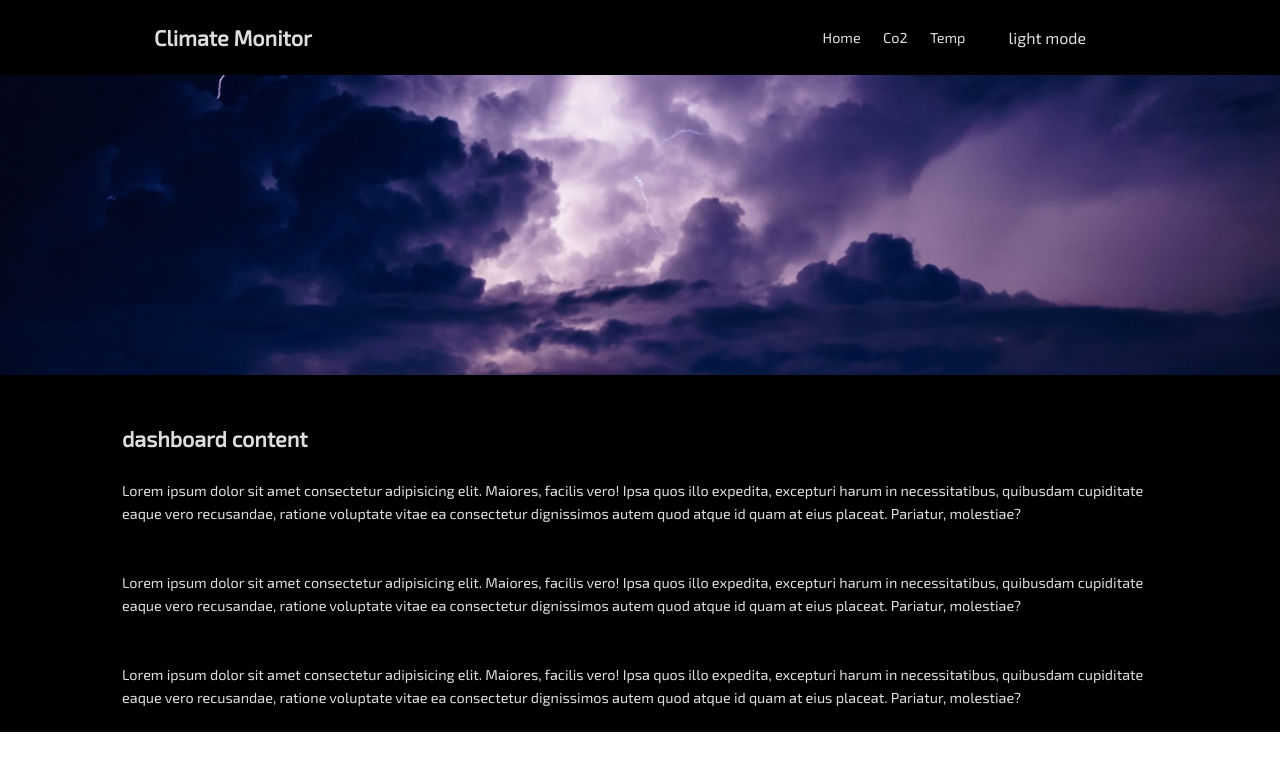
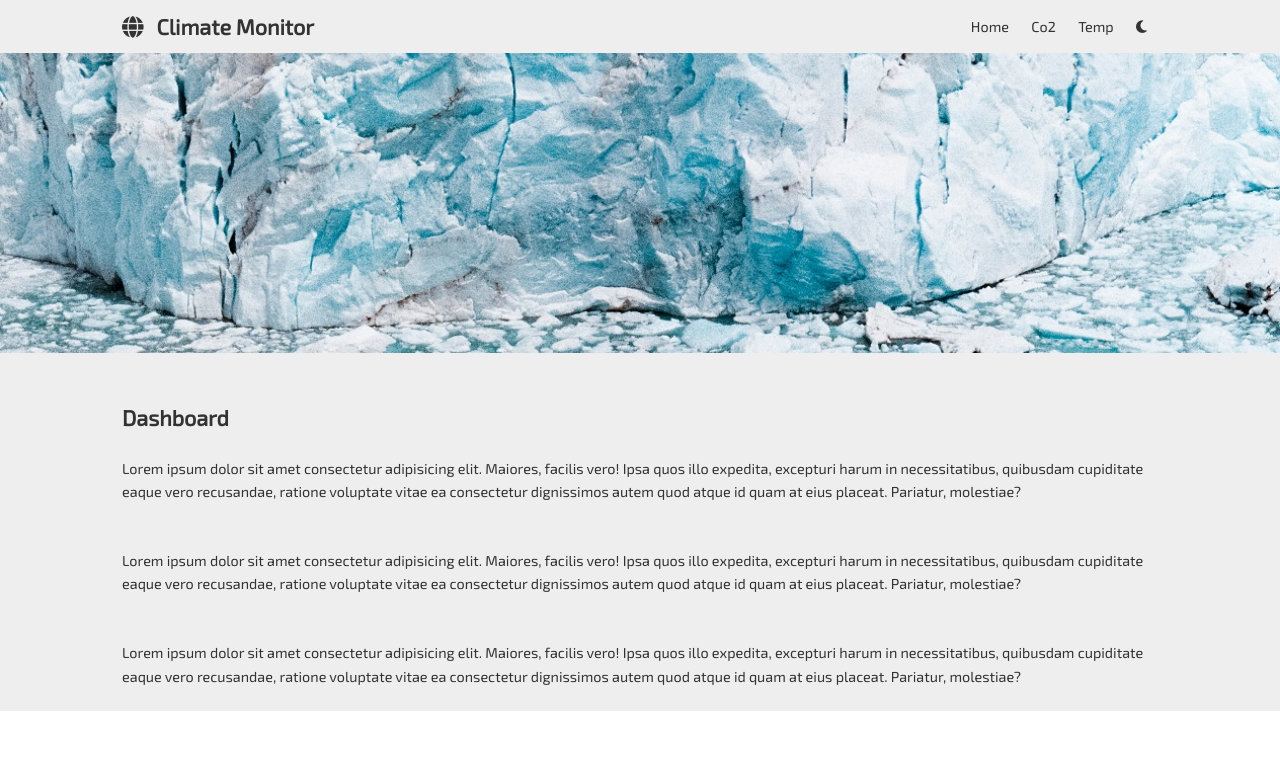
Before and after one commit to TomaszPietrzykowski/climate-monitor-archive, a React (Create React App) app: page / in a window 1280 px wide. Shown: the top 770 px of the page. Built offline with nearby package versions, Linux system fonts and the light colour scheme.

Commit message:
theme toggle btn switch icon added

```diff
--- a/public/index.html
+++ b/public/index.html
@@ -9,6 +9,10 @@
       name="description"
       content="Latest and historical climate data monitor"
     />
+    <script
+      src="https://kit.fontawesome.com/d665e54522.js"
+      crossorigin="anonymous"
+    ></script>
     <title>Climate Monitor</title>
   </head>
   <body>
--- a/src/App.css
+++ b/src/App.css
@@ -351,7 +351,7 @@ table th {
   display: flex;
   justify-content: space-between;
   align-items: center;
-  padding: 0.7rem 2rem;
+  padding: 0.5rem 0;
   z-index: 1;
   width: 100%;
   /* opacity: 0.9; */
--- a/src/components/Dashboard.js
+++ b/src/components/Dashboard.js
@@ -10,7 +10,7 @@ const Dashboard = () => {
         <div className="dashboard">
           <br />
           <br />
-          <h2>dashboard content</h2>
+          <h2>Dashboard</h2>
           <br />
           <p>
             Lorem ipsum dolor sit amet consectetur adipisicing elit. Maiores,
--- a/src/components/layout/Navbar.js
+++ b/src/components/layout/Navbar.js
@@ -12,7 +12,12 @@ const Navbar = () => {
     >
       <div className="container">
         <nav className="navbar">
-          <h1 className="logo">Climate Monitor</h1>
+          <div className="logo">
+            <h1>
+              <i className="fas fa-globe" />
+              <span style={{ paddingLeft: "0.8rem" }}>Climate Monitor</span>
+            </h1>
+          </div>
           <ul>
             <li>Home</li>
             <li>Co2</li>
--- a/src/components/layout/ThemeToggle.js
+++ b/src/components/layout/ThemeToggle.js
@@ -1,24 +1,16 @@
-import React from "react"
+import React, { useContext } from "react"
 import { ThemeContext } from "../../contexts/ThemeContext"
 
 const ThemeToggle = () => {
+  const { isDarkMode, dark, light, toggleTheme } = useContext(ThemeContext)
+  const theme = isDarkMode ? dark : light
   return (
-    <ThemeContext.Consumer>
-      {context => {
-        const { isDarkMode, dark, light, toggleTheme } = context
-        const theme = isDarkMode ? dark : light
-        const btnText = isDarkMode ? "light mode" : "dark mode"
-        return (
-          <button
-            style={{ background: theme.bgPrimary, color: theme.text }}
-            onClick={toggleTheme}
-            className="btn btn-dark"
-          >
-            {btnText}
-          </button>
-        )
-      }}
-    </ThemeContext.Consumer>
+    <div
+      style={{ background: theme.bgPrimary, color: theme.text }}
+      onClick={toggleTheme}
+    >
+      <i className={theme.ico} />
+    </div>
   )
 }
 
--- a/src/contexts/ThemeContext.js
+++ b/src/contexts/ThemeContext.js
@@ -4,9 +4,19 @@ export const ThemeContext = createContext()
 
 class ThemeContexProvider extends Component {
   state = {
-    isDarkMode: true,
-    light: { text: "#333", bgPrimary: "#eee", bgSecondary: "#333" },
-    dark: { text: "#ddd", bgPrimary: "#000003", bgSecondary: "#bbb" }
+    isDarkMode: false,
+    light: {
+      text: "#333",
+      bgPrimary: "#eee",
+      bgSecondary: "#333",
+      ico: "fas fa-moon"
+    },
+    dark: {
+      text: "#ddd",
+      bgPrimary: "#000003",
+      bgSecondary: "#bbb",
+      ico: "fas fa-sun"
+    }
   }
   toggleTheme = () => {
     this.setState({ isDarkMode: !this.state.isDarkMode })
```
Also changed, not shown: src/components/DashboardBtn.js (added, +21 -0 lines).
